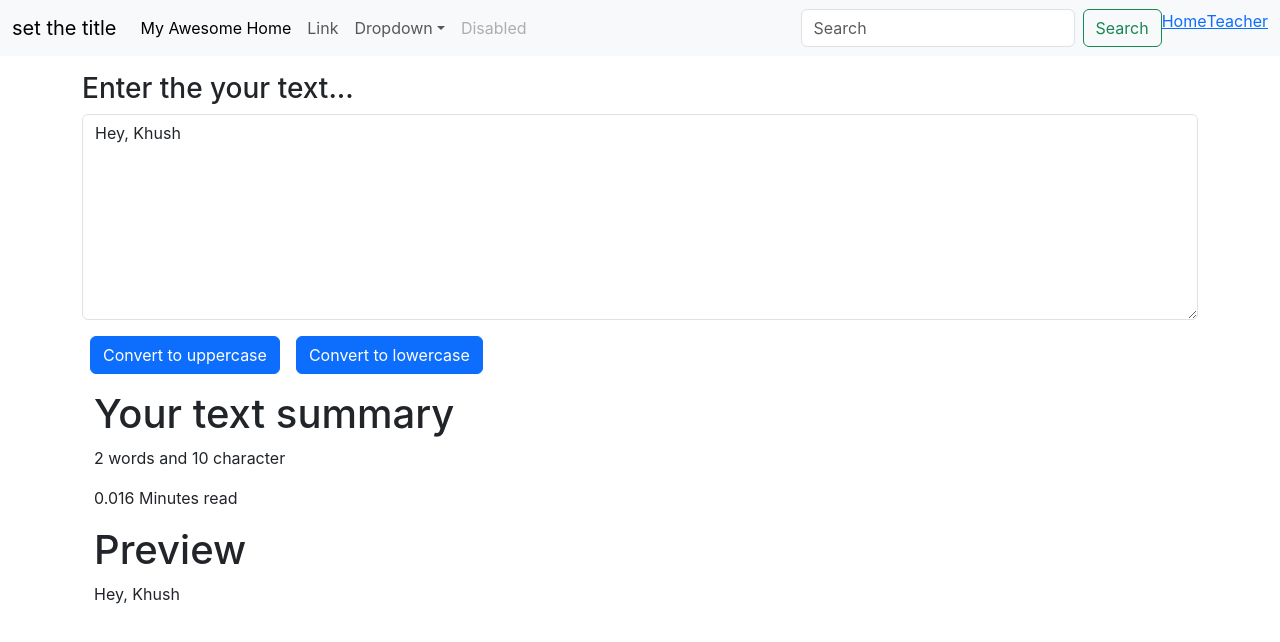
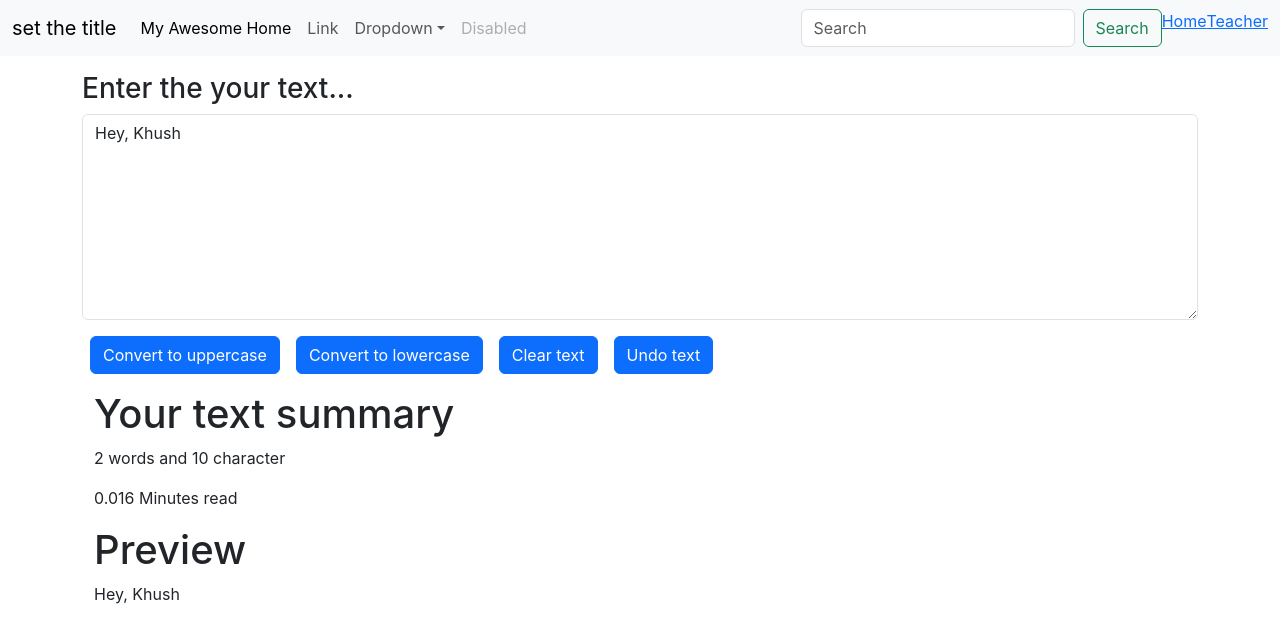
Before and after one commit to tailorkhushboo/react_practice_demo, a React (Create React App) app: page / in a window 1280 px wide. Shown: the top 642 px of the page. Built offline with nearby package versions, Linux system fonts and the light colour scheme.

Commit message:
clear text

```diff
--- a/src/components/TextForm.js
+++ b/src/components/TextForm.js
@@ -1,16 +1,22 @@
 import React, {useState} from 'react'
 
 export default function TextForm(props) {
-    const [text, setText] = useState('Hey, Khush');
+    const [ text, setText] = useState('Hey, Khush');
     const handleupClick = () => {
         // console.log('Hey Sweetu..' + text)
-        let newText = text.toUpperCase();
+        let newText = text.toString().toUpperCase();
         setText(newText)
     }
 
     const handlelowerClick = () => {
         // console.log('Hey Sweetu..' + text)
-        let newText = text.toLowerCase();
+        let newText = text.toString().toLowerCase();
+        setText(newText)
+    }
+
+    const handleclearClick = () => {
+        // console.log('Hey Sweetu..' + text)
+        let newText = "";
         setText(newText)
     }
 
@@ -18,6 +24,13 @@ export default function TextForm(props) {
         // console.log('Hey bebs..')
         setText(event.target.value)
     }
+    // const [previousText, setPreviousText] = useState('');
+
+    const handleundoClick = (steps = 1) => {
+        console.log(Number(text));
+        // setPreviousText(text); // Store the current text as the previous text
+        setText(Math.max(0, Number(text) - (Number(steps) || 1)));
+      };
     // setText('Hey,Chirag');
   return (
     <div>
@@ -29,11 +42,12 @@ export default function TextForm(props) {
         </div>
         <button className="btn btn-primary mx-2" onClick={handleupClick}>Convert to uppercase</button>
         <button className="btn btn-primary mx-2" onClick={handlelowerClick}>Convert to lowercase</button>
-
+        <button className="btn btn-primary mx-2" onClick={handleclearClick}> Clear text</button>
+        <button className="btn btn-primary mx-2" onClick={handleundoClick}> Undo text</button>
         <div className="container my-3">
             <h1>Your text summary</h1>
-            <p>{text.split(" ").length} words and {text.length} character</p>
-            <p>{0.008 * text.split(" ").length} Minutes read</p>
+            <p>{text.toString().split(" ").length} words and {text.length} character</p>
+            <p>{0.008 * text.toString().split(" ").length} Minutes read</p>
             <h1>Preview</h1>
             <p>{text}</p>
         </div>
```
